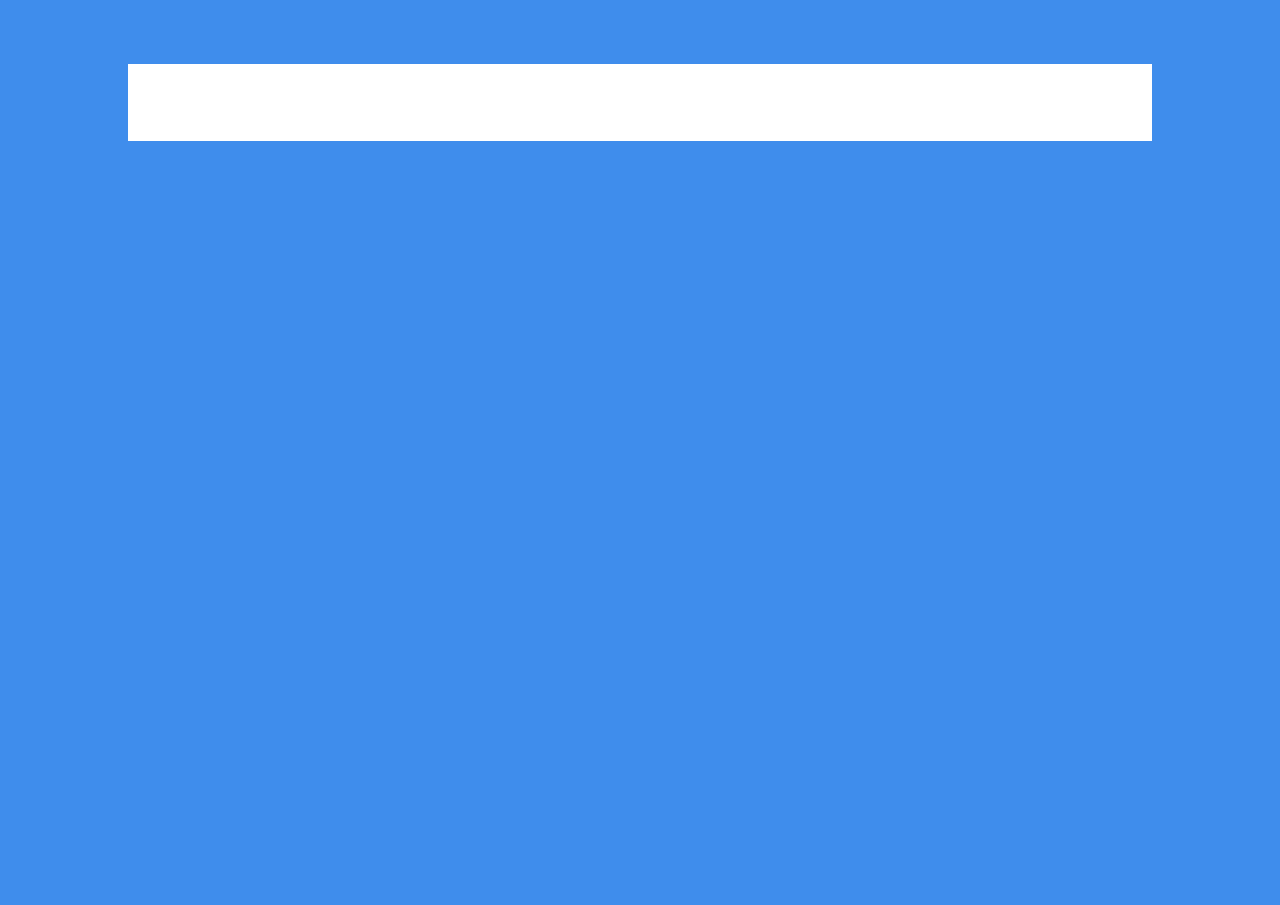
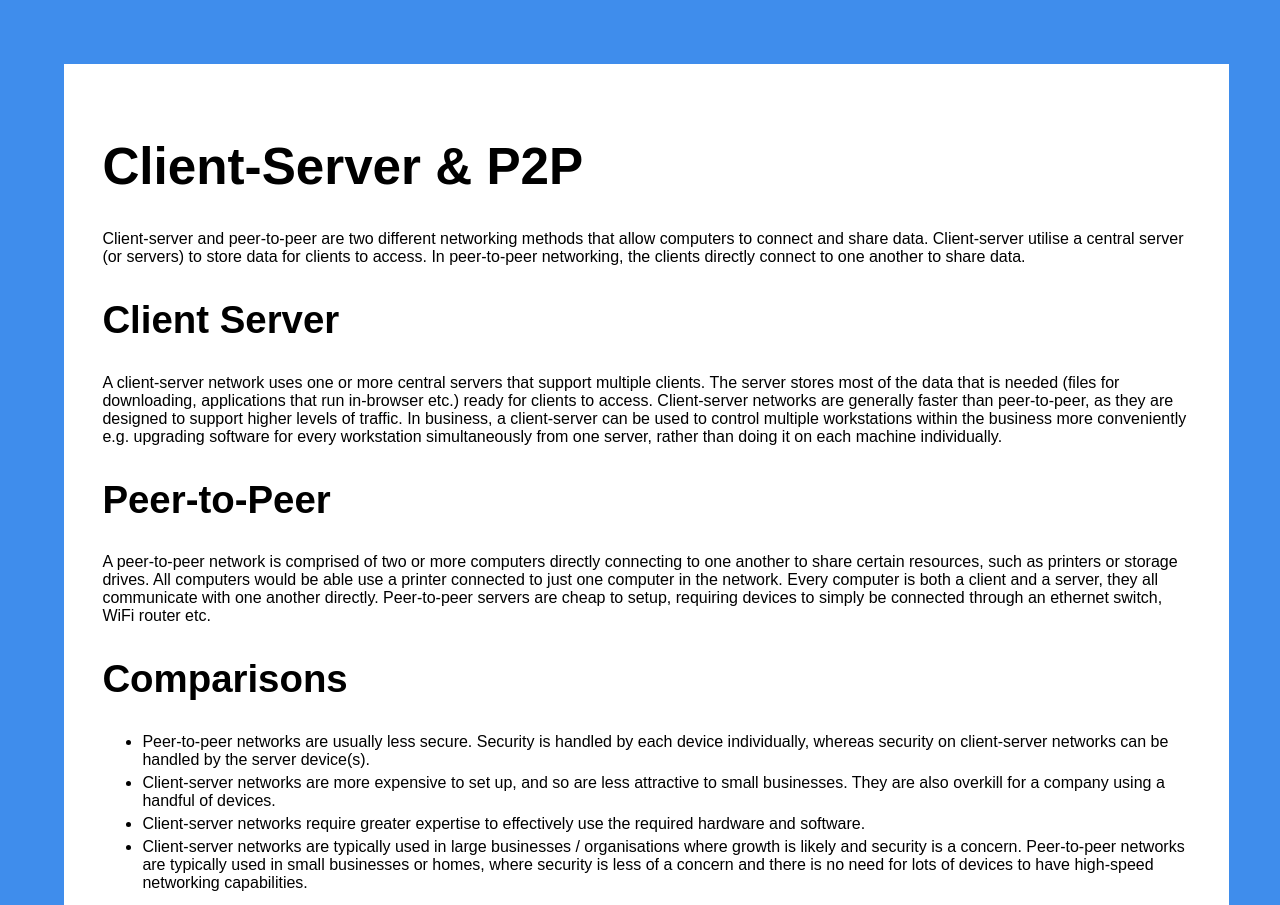
Before and after one commit to danelms/2-column-layout, a plain HTML site: page assPages/servers.html in a window 1280 px wide. Shown: the top 905 px of the page. Before the commit the page ends 800 px from the top, so only its background shows below. Drawn offline with Linux system fonts and the light colour scheme.

Commit message:
Ass Pages 08/12/20

```diff
--- a/assPages/ISP.css
+++ b/assPages/ISP.css
@@ -22,11 +22,20 @@ a :hover {
     color: black;
     font-family: Arial, Helvetica, sans-serif;
 }
+li {
+    margin-bottom: 5px;
+}
 @media screen and (max-width: 1400px) {
     #wrap {
-        width: 74%;
-        margin-left: 10%;
+        width: 85%;
+        margin-left: 5%;
         margin-top: 5%;
         margin-bottom: 5%;
     }
+    h1 {
+        font-size: 4vw;
+    }
+    h2 {
+        font-size: 3vw;
+    }
 }
--- a/assPages/servers.html
+++ b/assPages/servers.html
@@ -3,7 +3,7 @@
 <html>
 
     <head>
-        <title>ISPs</title>
+        <title>CS & P2P</title>
         <link rel="stylesheet" href="ISP.css"/>
     </head>
 
@@ -11,7 +11,73 @@
 
         <div id = "wrap">
 
+        <h1>Client-Server & P2P</h1>
 
+        <p>
+            Client-server and peer-to-peer are two different networking methods
+            that allow computers to connect and share data. Client-server utilise
+            a central server (or servers) to store data for clients to access. In peer-to-peer
+            networking, the clients directly connect to one another to share data.
+        </p>
+
+        <h2>Client Server</h2>
+
+        <p>
+            A client-server network uses one or more central servers that support multiple
+            clients. The server stores most of the data that is needed (files for downloading,
+            applications that run in-browser etc.) ready for clients to access. Client-server
+            networks are generally faster than peer-to-peer, as they are designed to support higher
+            levels of traffic. In business, a client-server can be used to control multiple workstations
+            within the business more conveniently e.g. upgrading software for every workstation
+            simultaneously from one server, rather than doing it on each machine individually.
+        </p>
+
+        <h2>Peer-to-Peer</h2>
+
+        <p>
+            A peer-to-peer network is comprised of two or more computers directly connecting
+            to one another to share certain resources, such as printers or storage drives.
+            All computers would be able use a printer connected to just one computer
+            in the network.
+            Every computer is both a client and a server, they all communicate with one another
+            directly. Peer-to-peer servers are cheap to setup, requiring devices to simply be
+            connected through an ethernet switch, WiFi router etc.
+        </p>
+
+        <h2>Comparisons</h2>
+
+        <ul>
+            <li>
+                Peer-to-peer networks are usually less secure. Security is handled by
+                each device individually, whereas security on client-server networks can be
+                handled by the server device(s).
+            </li>
+
+            <li>
+                Client-server networks are more expensive to set up, and so are less
+                attractive to small businesses. They are also overkill for a company
+                using a handful of devices.
+            </li>
+
+            <li>
+                Client-server networks require greater expertise to effectively use
+                the required hardware and software.
+            </li>
+
+            <li>
+                Client-server networks are typically used in large businesses / organisations
+                where growth is likely and security is a concern.
+                Peer-to-peer networks are typically used in small businesses or homes, where
+                security is less of a concern and there is no need for lots of devices
+                to have high-speed networking capabilities.
+            </li>
+        </ul>
+
+        <img src = "Images/network.jpeg">
+
+        <a href = "https://www.techwalla.com/articles/peer-to-peer-vs-client-server-networks"><h2>Source</h2></a>
+
+        <a href = "https://danelms.github.io/2-column-layout/index.html"><h2>Home</h2></a>
 
         </div>
 
```
Also changed, not shown: assPages/ISP.html (+2 -0 lines), assPages/Images/network.jpeg (added).
